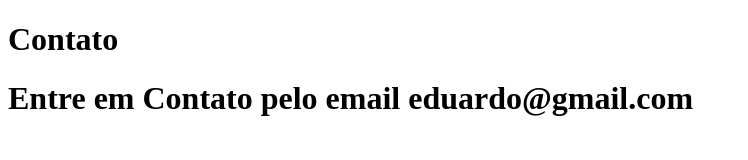
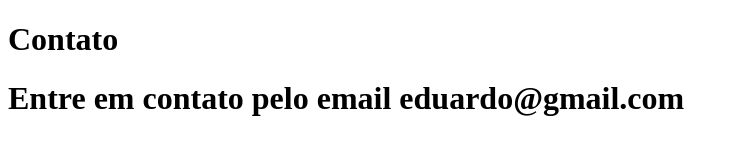
Before and after one commit to Usuari0Alura/sistemas-de-cursos, a plain HTML site: page Contato.html in a window 1280 px wide. Shown: the whole page, without its empty margins (0-748 px from the left). Drawn offline with Linux system fonts and the light colour scheme.

Commit message:
ALterando letra de Contato

```diff
--- a/Contato.html
+++ b/Contato.html
@@ -8,6 +8,6 @@
 </head>
 <body>
     <h1>Contato</h1>
-    <h1>Entre em Contato pelo email eduardo@gmail.com</h1>
+    <h1>Entre em contato pelo email eduardo@gmail.com</h1>
 </body>
 </html>
```
